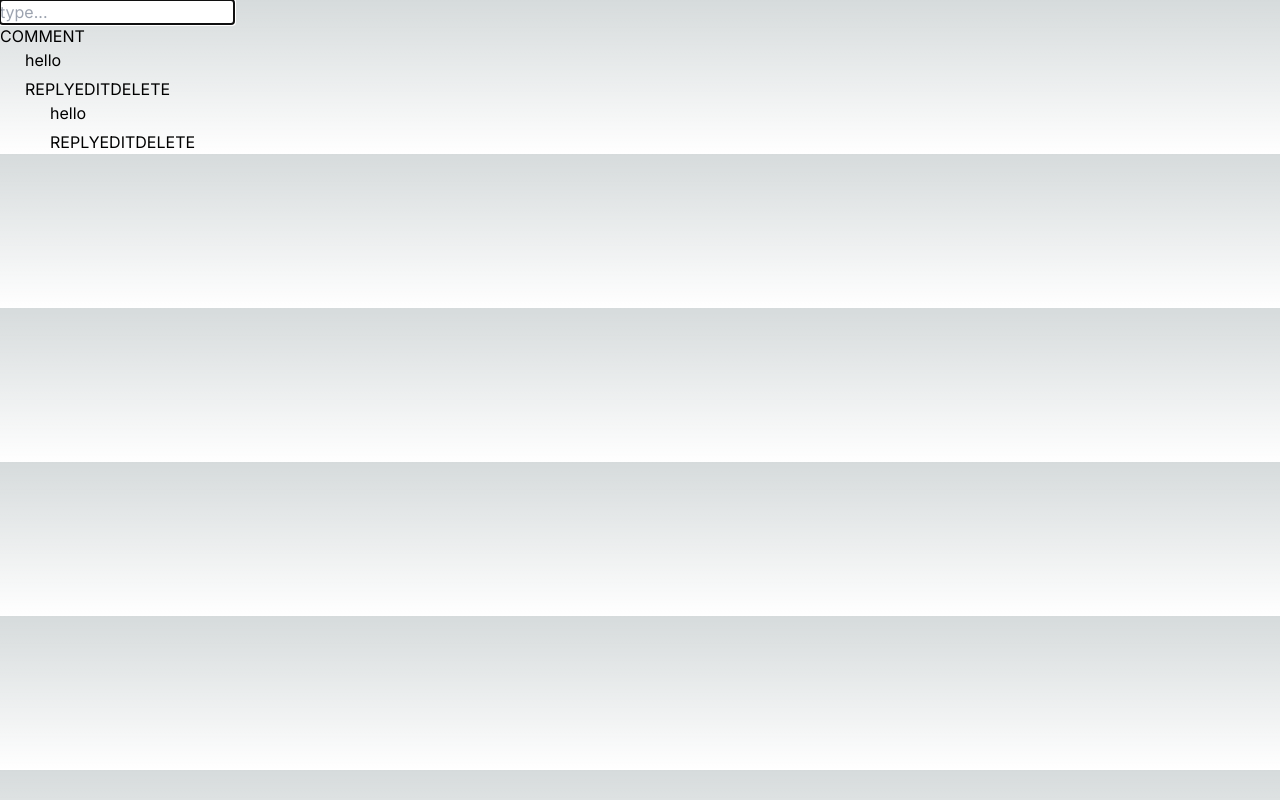
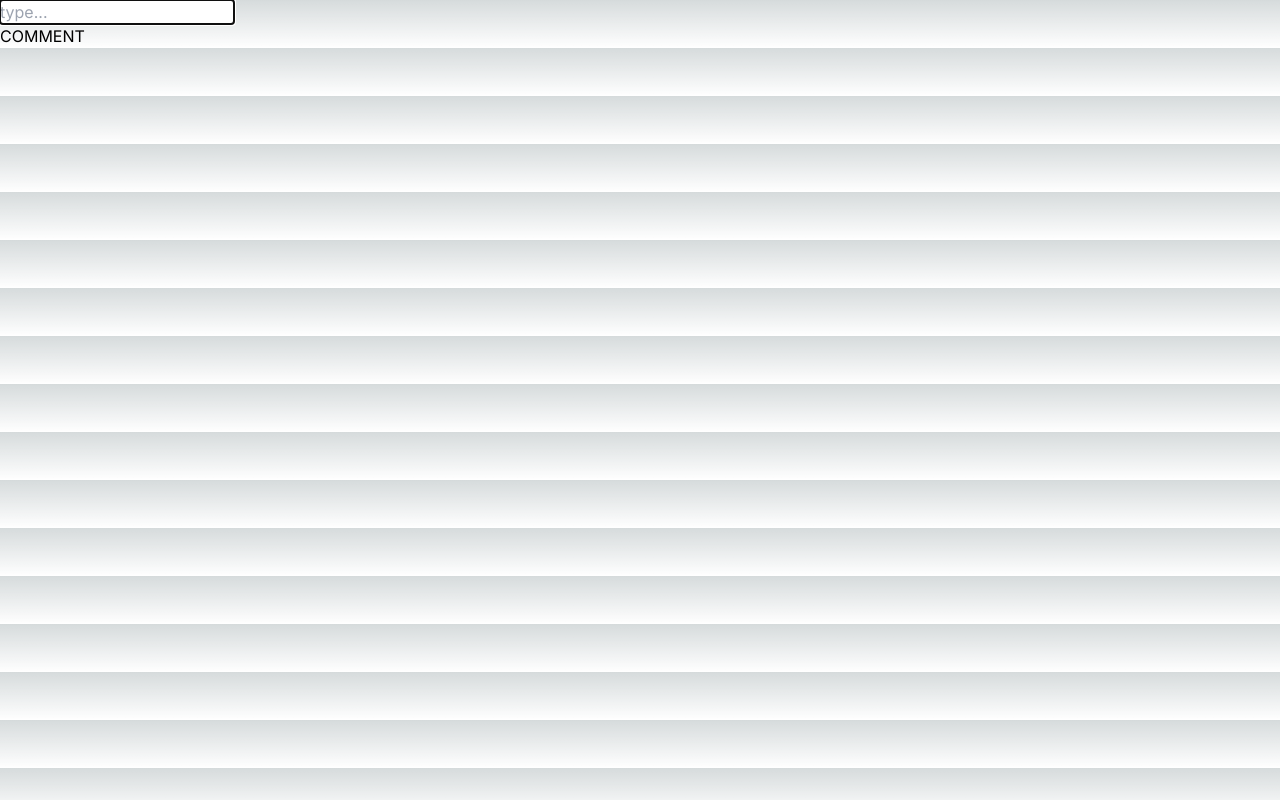
Before and after one commit to nzwh/Influx, a Next.js app: page /temppost in a window 1280 px wide. Built offline with nearby package versions, Linux system fonts and the light colour scheme.

Commit message:
Dash: Implement delete comment
Implemented function for deleting comments on a post.

```diff
--- a/src/app/components/Comment.tsx
+++ b/src/app/components/Comment.tsx
@@ -33,6 +33,10 @@ const Comment = ({
     }
 
     if (editMode) setEditMode(false);
+  };
+
+  const handleDelete = () => {
+    handleDeleteNode(comment.id);
   };
 
   return (
@@ -74,7 +78,7 @@ const Comment = ({
                     setEditMode(true);
                   }}
                   />
-                  <Action className="reply" type="DELETE"/>
+                  <Action className="reply" type="DELETE" handleClick={handleDelete}/>
                 </>
               )}
             </div>
--- a/src/app/temppost/page.tsx
+++ b/src/app/temppost/page.tsx
@@ -8,19 +8,7 @@ import { any } from "prop-types";
 
 const comments = {
   id: 1,
-  items: [
-    {
-      id: 2,
-      name: "hello",
-      items: [
-        {
-          id: 3,
-          name: "hello",
-          items: []
-        }
-      ]
-    }
-  ]
+  items: []
 };
 
 export default function Home() {
```
